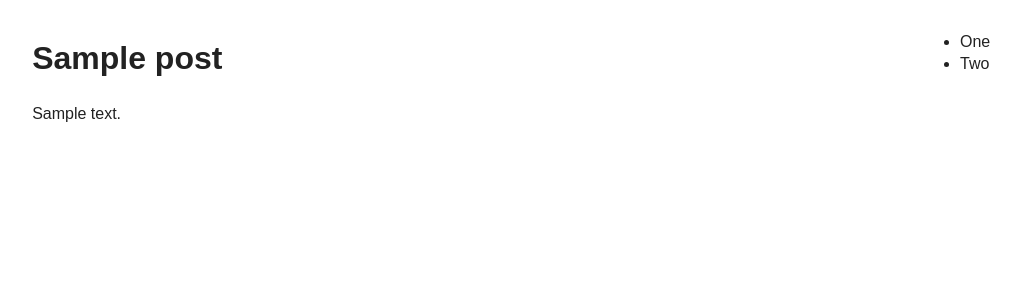
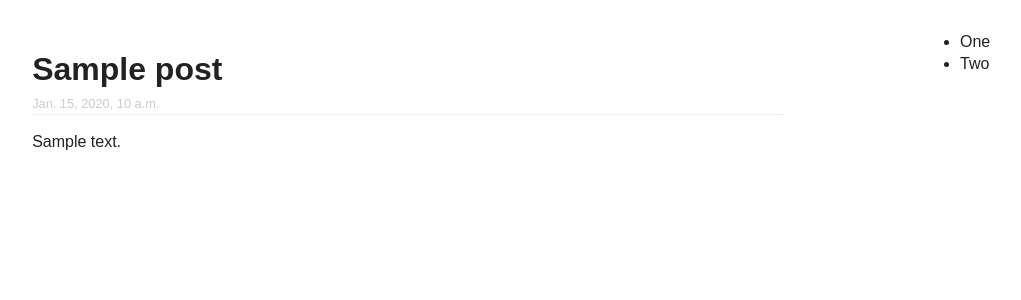
Before and after one commit to node13h/droll, a Django app: template templates/blog/roll.html in a window 1280 px wide. Shown: the top 300 px of the page, without its empty margins (95-1116 px from the left). Run offline with Django 3.2, Linux system fonts and the light colour scheme; the template is opened without the code that fills it: most values are stand-ins (such as "Sample title", 1, 10 or a date in 2020); some libraries are stand-ins or nearby versions.

Commit message:
Include timestamp in the post header

```diff
--- a/static/local/css/main.css
+++ b/static/local/css/main.css
@@ -109,6 +109,45 @@ table {
 
 img {
     max-width: 100%;
+}
+
+.post > header  {
+    border-bottom: solid 1px #eee;
+}
+
+.post > header > h1 {
+    margin-top: 1em;
+    margin-bottom: 0;
+    font-size: 2em;
+}
+
+.post > header > small {
+    color: #ccc;
+    margin: 0;
+}
+
+.post h1 {
+    font-size: 1.6em;
+}
+
+.post h2 {
+    font-size: 1.5em;
+}
+
+.post h3 {
+    font-size: 1.4em;
+}
+
+.post h4 {
+    font-size: 1.3em;
+}
+
+.post h5 {
+    font-size: 1.2em;
+}
+
+.post h6 {
+    font-size: 1.1em;
 }
 
 #roll > article > section > *,
--- a/templates/blog/roll.html
+++ b/templates/blog/roll.html
@@ -13,6 +13,7 @@
       <article class="post" id="post-{{ post.id }}">
         <header id="post-{{ post.id }}-title">
           <h1>{{ post.title }}</h1>
+          <small>{{ post.timestamp }}</small>
         </header>
         <section id="post-{{ post.id }}-body">
           {{ post.body|md_as_html5 }}
```
